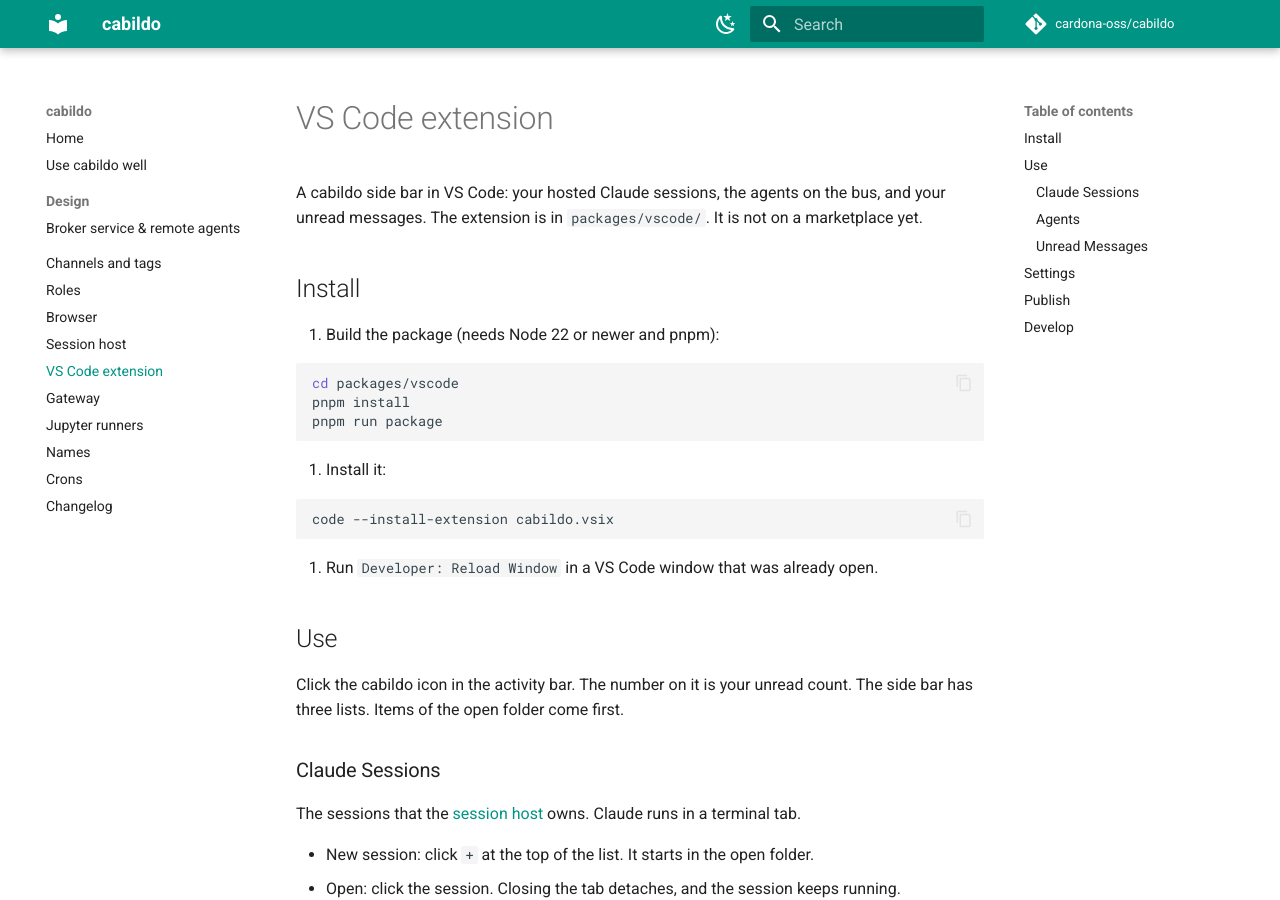
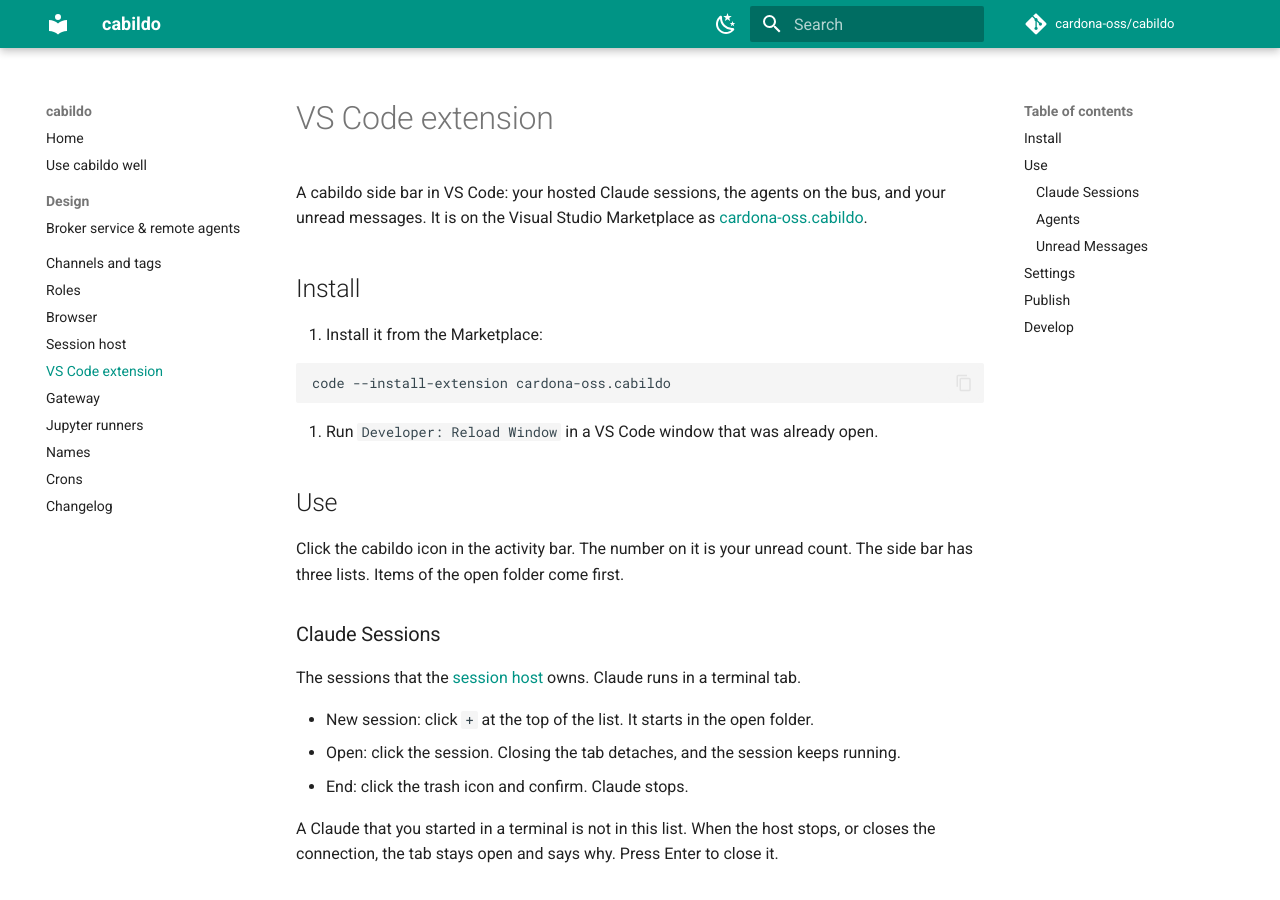
Before and after one commit to jorgeecardona/cabildo, an MkDocs documentation site: the page built from docs/vscode.md, in a window 1280 px wide and 900 px high. Built offline with MkDocs 1.6.1 and Material for MkDocs 9.7.7, drawn with Linux system fonts in a browser that asks for light colours; comment, search, counter and statistics services are not loaded; some of the changed text lies outside the part shown.

Commit message:
ci(vscode): publish as cardona-oss.cabildo

````diff
--- a/.gitlab-ci.yml
+++ b/.gitlab-ci.yml
@@ -94,7 +94,7 @@ vscode:
   # Scope VSCE_PAT to this environment, so the other jobs do not receive it.
   environment:
     name: vscode-marketplace
-    url: https://marketplace.visualstudio.com/items?itemName=JorgeCardona.cabildo
+    url: https://marketplace.visualstudio.com/items?itemName=cardona-oss.cabildo
   before_script:
     - cd packages/vscode
     - corepack enable
--- a/docs/vscode.md
+++ b/docs/vscode.md
@@ -1,25 +1,18 @@
 # VS Code extension
 
 A cabildo side bar in VS Code: your hosted Claude sessions, the agents on the bus, and your
-unread messages. The extension is in `packages/vscode/`. It is not on a marketplace yet.
+unread messages. It is on the Visual Studio Marketplace as
+[cardona-oss.cabildo](https://marketplace.visualstudio.com/items?itemName=cardona-oss.cabildo).
 
 ## Install
 
-1. Build the package (needs Node 22 or newer and pnpm):
+1. Install it from the Marketplace:
 
 ```bash
-cd packages/vscode
-pnpm install
-pnpm run package
+code --install-extension cardona-oss.cabildo
 ```
 
-2. Install it:
-
-```bash
-code --install-extension cabildo.vsix
-```
-
-3. Run `Developer: Reload Window` in a VS Code window that was already open.
+2. Run `Developer: Reload Window` in a VS Code window that was already open.
 
 ## Use
 
@@ -67,7 +60,7 @@ The GitLab job `vscode` publishes to the Visual Studio Marketplace. It runs on `
 `packages/vscode/` or `.gitlab-ci.yml` changes. Without the variable `VSCE_PAT`, it builds
 `cabildo.vsix` and publishes nothing.
 
-The publisher is `JorgeCardona`, the same one as `react-lens` and `pymodelica-scope`.
+The publisher is `cardona-oss` (display name `Cardona OSS`).
 
 Set up the token once:
 
@@ -94,6 +87,16 @@ without a stored token (`vsce publish --oidc`) accepts GitHub Actions, not GitLa
 
 ## Develop
 
+The extension is in `packages/vscode/`. Build and install your copy (needs Node 22 or newer and
+pnpm):
+
+```bash
+cd packages/vscode
+pnpm install
+pnpm run package
+code --install-extension cabildo.vsix
+```
+
 Run the tests:
 
 ```bash
````
Also changed, not shown: CHANGELOG.md (+3 -1 lines), docs/issues/24-11-2026-vscode-extension-as-a-client-of-the-daemon.md (+2 -3 lines), 2 other files.
